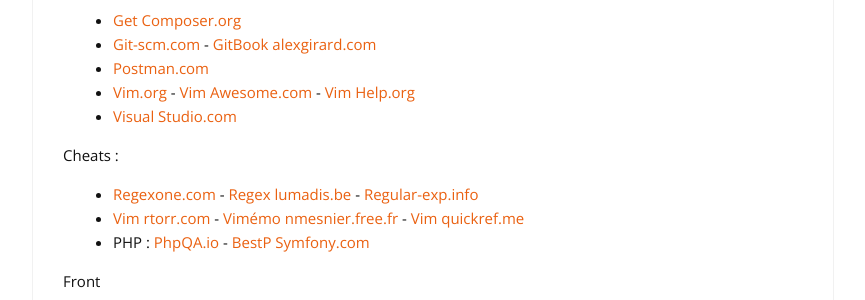
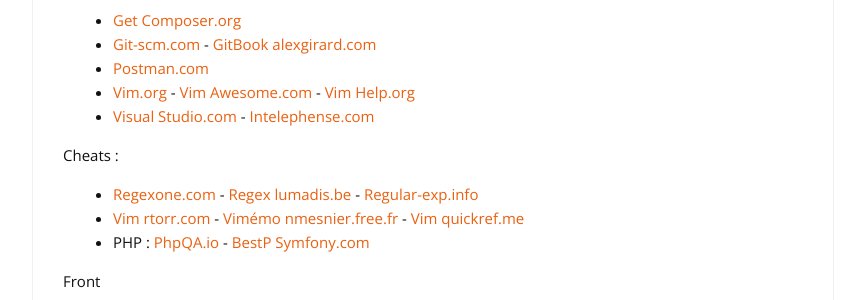
Before and after one commit to cylmat/cylmat.github.io, a Jekyll site: the page built from _pages/USEFUL.md, in a window 1280 px wide and 900 px high, scrolled down 1584 px. Shown: the part 154-454 px from the top of the window, without its empty margins (207-1072 px from the left). Built offline with Jekyll 4.4.1, drawn with Linux system fonts in a browser that asks for light colours; nearby versions of some CDN libraries.

Commit message:
Update USEFUL.md

```diff
--- a/_pages/USEFUL.md
+++ b/_pages/USEFUL.md
@@ -79,7 +79,7 @@
 * [Git-scm.com](https://git-scm.com/doc) - [GitBook alexgirard.com](https://alexgirard.com/git-book)
 * [Postman.com](https://www.postman.com)
 * [Vim.org](https://www.vim.org) - [Vim Awesome.com](https://vimawesome.com) - [Vim Help.org](https://vimhelp.org)
-* [Visual Studio.com](https://code.visualstudio.com/docs)
+* [Visual Studio.com](https://code.visualstudio.com/docs) - [Intelephense.com](https://intelephense.com)
 
 Cheats :
 + [Regexone.com](https://regexone.com) - [Regex lumadis.be](https://lumadis.be/regex) - [Regular-exp.info](https://www.regular-expressions.info)
```
